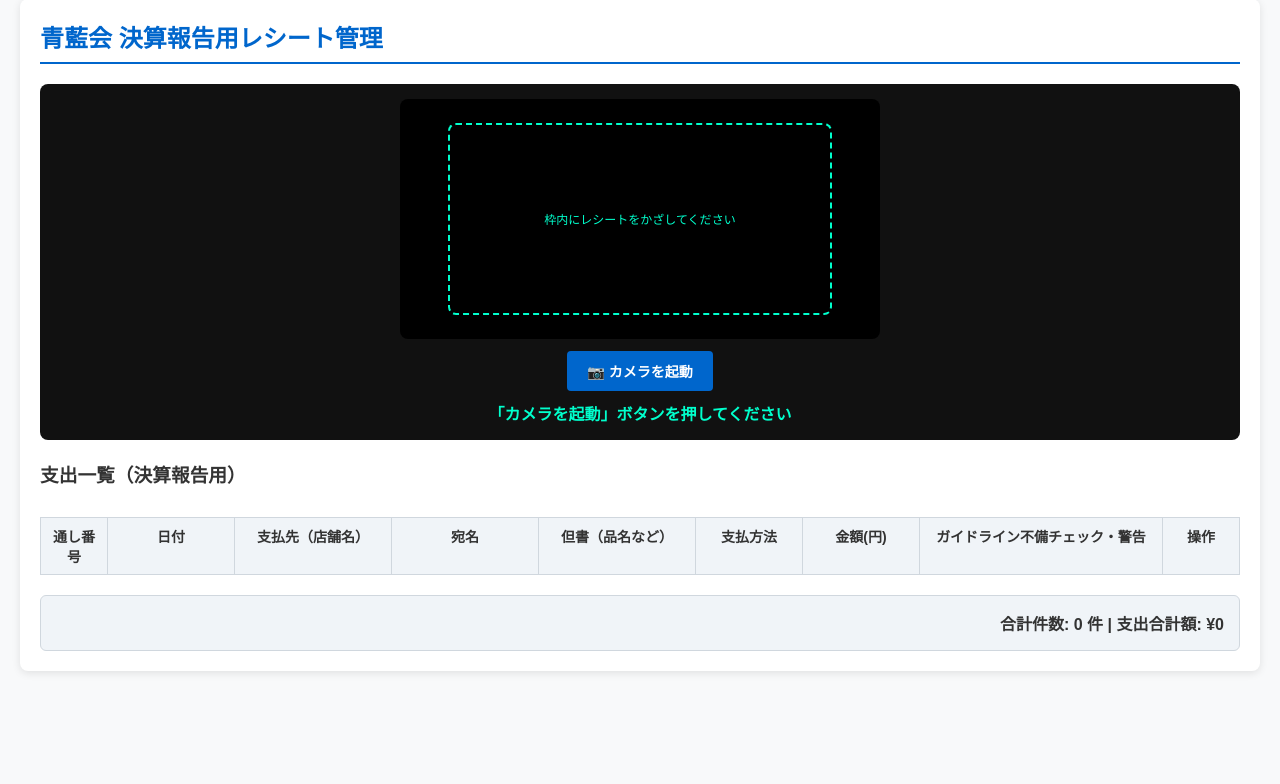
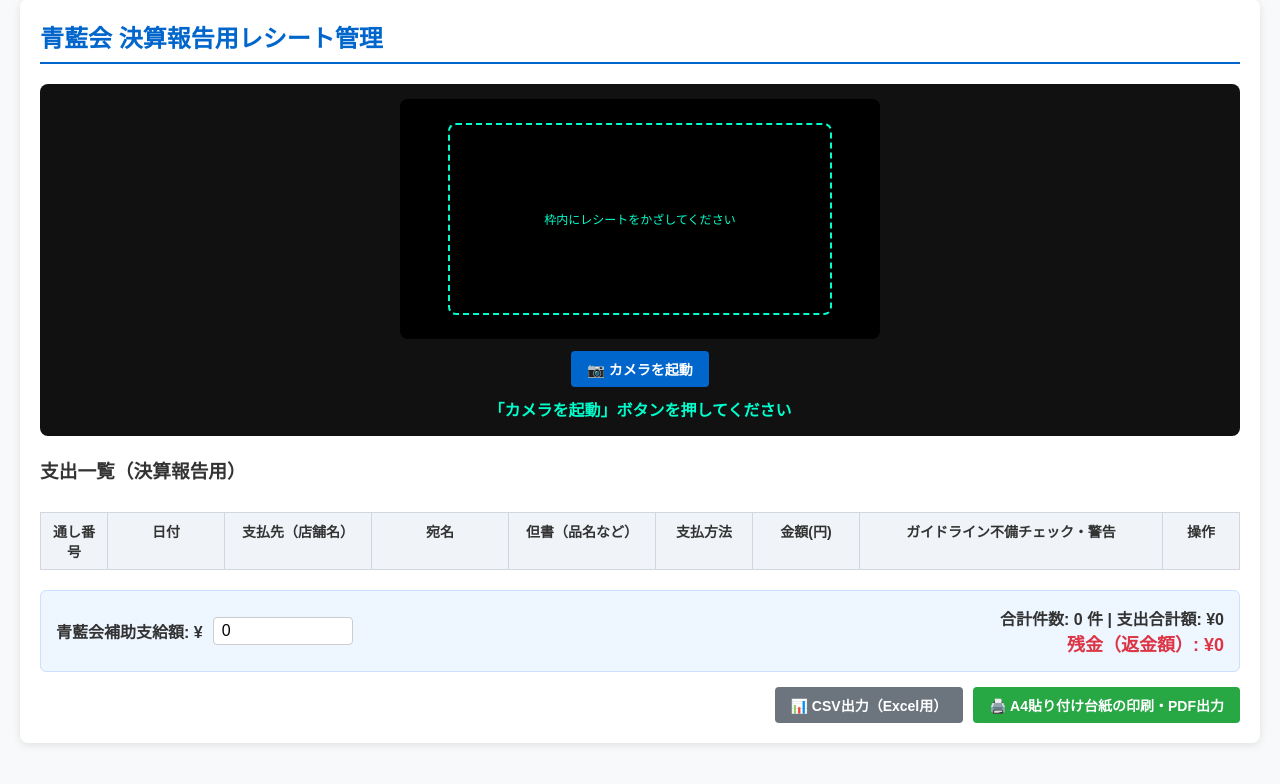
Before and after one commit to nosuke0504/expense-app, a Flask app: page / in a window 1280 px wide. Shown: the part 16-800 px from the top of the page. Run offline with Flask 3, Linux system fonts and the light colour scheme; lists and menus that the app fills with data are empty.

Commit message:
決算計算機能、CSV/A4印刷出力機能、およびAI不備チェックの強化を追加

```diff
--- a/app.py
+++ b/app.py
@@ -43,10 +43,14 @@ def upload():
             "- proviso: 但書（例: 「○○購入代」、「品代」など）\n"
             "- total_amount: 合計金額（数値のみ）\n"
             "- payment_method: 支払方法（「現金」、「クレジットカード」、「不明」など）\n"
+            "- doc_type: 書類種別（「領収書」、「請求書」、「納品書」、「注文書」、「受領書」など）\n"
             "- warnings: ガイドラインに基づく不備警告メッセージの配列。以下のルールを評価してください：\n"
-            "  1. 宛名が「東邦大学〇〇部」形式でない場合（なし、または個人名）: '宛名が大学・団体名ではありません（個人名の場合は部員名簿等の添付が必要です）。'\n"
+            "  1. 宛名が「東邦大学〇〇部」形式でない場合: '宛名が大学・団体名ではありません（個人名・立替の場合は部員名簿等の添付が必要です）。'\n"
             "  2. 但書が「品代」や「備品代」など具体的でない場合: '但書が曖昧です（具体的な購入品がわかる明細レシート等を添付してください）。'\n"
-            "  3. 金額が50,000円以上の場合: '5万円以上の支出です（収入印紙・割印の貼付、またはクレジットカード利用の明記が必要です）。'\n"
+            "  3. 金額が50,000円以上の場合: '5万円以上の支出です（収入印紙・割印の貼付、および使途・数量等の説明資料が必要です）。'\n"
+            "  4. doc_typeが「領収書」「領収証」「領収証書」以外（請求書、納品書、注文書、受領書など）の場合: '「領収証」以外の書類は不可です（支払事実が確認できる代用資料または領収証が必要です）。'\n"
+            "  5. 日付が該当年度（4月1日〜3月31日）の範囲外の場合: '補助費の対象年度（4/1〜3/31）外の支出の可能性があります。'\n"
+            "  6. 大会エントリー費・分担金・参加費などの場合: '大会の概要（費用・主催者・支払先が判る資料）の添付が必要です。'\n"
         )
 
         config = types.GenerateContentConfig(
--- a/templates/index.html
+++ b/templates/index.html
@@ -14,7 +14,7 @@
         .video-wrapper { position: relative; width: 100%; max-width: 480px; margin: 0 auto; overflow: hidden; border-radius: 8px; background: #000; }
         video { width: 100%; height: auto; display: block; }
 
-        /* レシート合わせ枠（ガイドライン） */
+        /* レシート合わせ枠 */
         .guide-box {
             position: absolute; top: 10%; left: 10%; width: 80%; height: 80%;
             border: 2px dashed #00ffcc; border-radius: 8px; box-sizing: border-box;
@@ -23,21 +23,44 @@
         .guide-text { color: #00ffcc; background: rgba(0,0,0,0.6); padding: 4px 8px; border-radius: 4px; font-size: 12px; }
 
         .controls { margin-top: 12px; }
-        button { background-color: #0066cc; color: white; border: none; padding: 10px 20px; border-radius: 4px; cursor: pointer; font-size: 14px; font-weight: bold; }
+        button { background-color: #0066cc; color: white; border: none; padding: 8px 16px; border-radius: 4px; cursor: pointer; font-size: 14px; font-weight: bold; }
         button:disabled { background-color: #777; cursor: not-allowed; }
+        button.btn-success { background-color: #28a745; }
+        button.btn-success:hover { background-color: #218838; }
         button.btn-danger { background-color: #dc3545; }
+        button.btn-secondary { background-color: #6c757d; }
 
         #status { margin-top: 10px; font-weight: bold; color: #00ffcc; min-height: 24px; }
 
-        /* テーブル表示 */
-        .table-responsive { overflow-x: auto; margin-top: 20px; }
+        /* テーブル＆決算枠 */
+        .table-responsive { overflow-x: auto; margin-top: 15px; }
         table { width: 100%; border-collapse: collapse; margin-top: 10px; font-size: 14px; }
         th, td { border: 1px solid #d0d7de; padding: 8px; text-align: left; vertical-align: top; }
         th { background-color: #f0f4f8; font-weight: bold; text-align: center; }
         .num-col { text-align: center; width: 50px; font-weight: bold; }
         input[type="text"], input[type="number"] { width: 100%; box-sizing: border-box; padding: 6px; border: 1px solid #ccc; border-radius: 4px; font-size: 13px; }
         .warning-tag { display: block; background-color: #fff3cd; color: #856404; border: 1px solid #ffeeba; padding: 4px 6px; border-radius: 4px; margin-bottom: 4px; font-size: 12px; }
-        .summary-box { margin-top: 20px; padding: 15px; background: #f0f4f8; border-radius: 6px; font-size: 16px; font-weight: bold; text-align: right; border: 1px solid #d0d7de; }
+
+        /* 決算報告まとめ計算ボックス */
+        .summary-box { margin-top: 20px; padding: 15px; background: #eef6ff; border-radius: 6px; border: 1px solid #cce0ff; display: flex; flex-wrap: wrap; justify-content: space-between; align-items: center; gap: 15px; }
+        .summary-inputs { display: flex; align-items: center; gap: 10px; font-weight: bold; }
+        .summary-inputs input { width: 140px; font-size: 16px; padding: 4px 8px; }
+        .summary-results { font-size: 16px; font-weight: bold; text-align: right; }
+        .refund-text { color: #dc3545; font-size: 18px; }
+
+        .action-bar { margin-top: 15px; display: flex; gap: 10px; justify-content: flex-end; }
+
+        /* A4印刷用レイアウト設定 */
+        @media print {
+            body * { visibility: hidden; }
+            #printArea, #printArea * { visibility: visible; }
+            #printArea { position: absolute; left: 0; top: 0; width: 100%; }
+            .a4-sheet { page-break-after: always; width: 210mm; height: 280mm; padding: 15mm; box-sizing: border-box; border: 2px solid #333; margin-bottom: 20px; }
+            .a4-header { font-size: 20px; font-weight: bold; border-bottom: 2px solid #000; padding-bottom: 5px; margin-bottom: 15px; display: flex; justify-content: space-between; }
+            .a4-body { text-align: center; margin-top: 20px; }
+            .a4-img { max-width: 100%; max-height: 180mm; border: 1px solid #999; }
+            .a4-details { margin-top: 15px; text-align: left; font-size: 14px; line-height: 1.6; }
+        }
     </style>
 </head>
 <body>
@@ -54,12 +77,11 @@
 
             <div class="controls">
                 <button id="startCamBtn">📷 カメラを起動</button>
-                <button id="manualScanBtn" style="display:none; background-color: #28a745;">⚡ 今すぐ解析（手動）</button>
+                <button id="manualScanBtn" style="display:none;" class="btn-success">⚡ 今すぐ解析（手動）</button>
             </div>
             <div id="status">「カメラを起動」ボタンを押してください</div>
         </div>
 
-        <!-- 内部キャプチャ用Canvas（非表示） -->
         <canvas id="canvas" style="display:none;"></canvas>
 
         <div id="listSection">
@@ -69,12 +91,12 @@
                     <thead>
                         <tr>
                             <th style="width: 50px;">通し番号</th>
-                            <th style="width: 110px;">日付</th>
-                            <th style="width: 140px;">支払先（店舗名）</th>
-                            <th style="width: 130px;">宛名</th>
-                            <th style="width: 140px;">但書（品名など）</th>
-                            <th style="width: 90px;">支払方法</th>
-                            <th style="width: 100px;">金額(円)</th>
+                            <th style="width: 100px;">日付</th>
+                            <th style="width: 130px;">支払先（店舗名）</th>
+                            <th style="width: 120px;">宛名</th>
+                            <th style="width: 130px;">但書（品名など）</th>
+                            <th style="width: 80px;">支払方法</th>
+                            <th style="width: 90px;">金額(円)</th>
                             <th>ガイドライン不備チェック・警告</th>
                             <th style="width: 60px;">操作</th>
                         </tr>
@@ -85,11 +107,29 @@
                 </table>
             </div>
 
+            <!-- 補助額と残金の自動計算枠 -->
             <div class="summary-box">
-                合計件数: <span id="totalCount">0</span> 件 | 支出合計額: ¥<span id="totalSum">0</span>
+                <div class="summary-inputs">
+                    <label for="subsidyAmount">青藍会補助支給額: ¥</label>
+                    <input type="number" id="subsidyAmount" value="0" min="0" onchange="updateSummary()" oninput="updateSummary()">
+                </div>
+                <div class="summary-results">
+                    合計件数: <span id="totalCount">0</span> 件 |
+                    支出合計額: ¥<span id="totalSum">0</span><br>
+                    <span class="refund-text">残金（返金額）: ¥<span id="remainingAmount">0</span></span>
+                </div>
+            </div>
+
+            <!-- ファイル出力・印刷ボタン -->
+            <div class="action-bar">
+                <button onclick="exportCSV()" class="btn-secondary">📊 CSV出力（Excel用）</button>
+                <button onclick="printA4Sheets()" class="btn-success">🖨️ A4貼り付け台紙の印刷・PDF出力</button>
             </div>
         </div>
     </div>
+
+    <!-- 印刷専用領域 -->
+    <div id="printArea" style="display:none;"></div>
 
     <script>
         const video = document.getElementById('video');
@@ -109,9 +149,8 @@
         startCamBtn.addEventListener('click', async () => {
             try {
                 stream = await navigator.mediaDevices.getUserMedia({
-                    video: { facingMode: { exact: "environment" } } // 背面カメラを優先
+                    video: { facingMode: { exact: "environment" } }
                 }).catch(() => {
-                    // 背面カメラが特定できない場合は通常のカメラで起動
                     return navigator.mediaDevices.getUserMedia({ video: true });
                 });
 
@@ -120,7 +159,6 @@
                 manualScanBtn.style.display = 'inline-block';
                 status.innerText = "🔍 レシートをカメラに固定してください（自動検出中...）";
 
-                // 自動静止検知ループの開始（300msごと）
                 scanInterval = setInterval(checkFrameStability, 300);
 
             } catch (err) {
@@ -129,19 +167,15 @@
             }
         });
 
-        // 手動キャプチャボタン
         manualScanBtn.addEventListener('click', () => {
-            if (!isAnalyzing) {
-                captureAndUpload();
-            }
+            if (!isAnalyzing) captureAndUpload();
         });
 
-        // 映像のブレ（静止状態）をチェックして自動解析をトリガー
+        // 映像ブレの自動判定
         function checkFrameStability() {
             if (isAnalyzing || !video.videoWidth) return;
 
             const ctx = canvas.getContext('2d');
-            // 軽量化のために極小サイズで差分判定
             canvas.width = 100;
             canvas.height = 100;
             ctx.drawImage(video, 0, 0, 100, 100);
@@ -150,17 +184,14 @@
 
             if (lastFrameData) {
                 let diff = 0;
-                // ピクセル差分の簡易計算
                 for (let i = 0; i < currentFrame.length; i += 16) {
                     diff += Math.abs(currentFrame[i] - lastFrameData[i]);
                 }
 
-                // 動きが小さい（静止している）場合
                 if (diff < 1500) {
                     stableCount++;
                     status.innerText = `🎯 固定を検知中... (${stableCount}/3)`;
 
-                    // 3回連続（約0.9秒間）静止したら自動撮影！
                     if (stableCount >= 3) {
                         stableCount = 0;
                         captureAndUpload();
@@ -173,21 +204,20 @@
             lastFrameData = currentFrame;
         }
 
-        // キャプチャ＆サーバー送信
+        // キャプチャ＆アップロード
         async function captureAndUpload() {
             isAnalyzing = true;
             status.innerText = "⚡ 解析中... (動かさないでください)";
 
-            // 高精細用にCanvasサイズを設定
-            const width = 500;
+            const width = 600;
             const height = Math.round((video.videoHeight * width) / video.videoWidth);
             canvas.width = width;
             canvas.height = height;
 
             const ctx = canvas.getContext('2d');
             ctx.drawImage(video, 0, 0, width, height);
+            const imageDataUrl = canvas.toDataURL('image/jpeg', 0.8);
 
-            // JPEG Blob化 (画質0.5)
             canvas.toBlob(async (blob) => {
                 const formData = new FormData();
                 formData.append('file', blob, 'receipt.jpg');
@@ -201,10 +231,10 @@
 
                     if (data.result) {
                         const parsed = JSON.parse(data.result);
+                        parsed.imageData = imageDataUrl; // 印刷用画像を保持
                         addReceiptToList(parsed);
                         status.innerText = "✅ 追加しました！次のレシートをかざせます";
 
-                        // 効果音代わりの視覚フィードバック（画面を一瞬白くする）
                         document.querySelector('.video-wrapper').style.opacity = '0.3';
                         setTimeout(() => document.querySelector('.video-wrapper').style.opacity = '1', 200);
 
@@ -215,7 +245,6 @@
                     status.innerText = "❌ 通信エラーが発生しました";
                     console.error(err);
                 } finally {
-                    // クールダウン（2.5秒間は次の自動解析を行わない）
                     setTimeout(() => {
                         isAnalyzing = false;
                         stableCount = 0;
@@ -223,10 +252,9 @@
                         status.innerText = "🔍 レシートをカメラに固定してください（自動検出中...）";
                     }, 2500);
                 }
-            }, 'image/jpeg', 0.5);
+            }, 'image/jpeg', 0.6);
         }
 
-        // --- テーブル追加・管理用ロジック ---
         function addReceiptToList(parsedItem) {
             receiptData.push({
                 date: parsedItem.date || '',
@@ -235,6 +263,8 @@
                 proviso: parsedItem.proviso || '',
                 payment_method: parsedItem.payment_method || '',
                 total_amount: parsedItem.total_amount || 0,
+                doc_type: parsedItem.doc_type || '領収書',
+                imageData: parsedItem.imageData || '',
                 warnings: parsedItem.warnings || []
             });
             renderTable();
@@ -243,15 +273,12 @@
         function renderTable() {
             const tbody = document.getElementById('receiptList');
             tbody.innerHTML = '';
-            let sum = 0;
 
             receiptData.forEach((item, index) => {
-                sum += Number(item.total_amount) || 0;
                 const tr = document.createElement('tr');
 
-                // 各セル生成
                 tr.appendChild(createTd(index + 1, 'num-col'));
-                tr.appendChild(createInputTd(item.date, (v) => item.date = v));
+                tr.appendChild(createInputTd(item.date, (v) => { item.date = v; recheckWarnings(index); }));
                 tr.appendChild(createInputTd(item.store_name, (v) => item.store_name = v));
                 tr.appendChild(createInputTd(item.addressee, (v) => { item.addressee = v; recheckWarnings(index); }));
                 tr.appendChild(createInputTd(item.proviso, (v) => { item.proviso = v; recheckWarnings(index); }));
@@ -262,13 +289,11 @@
                     updateSummary();
                 }, 'number'));
 
-                // 警告セル
                 const tdWarn = document.createElement('td');
                 tdWarn.id = `warn-${index}`;
                 renderWarningsTd(tdWarn, item.warnings);
                 tr.appendChild(tdWarn);
 
-                // 削除ボタン
                 const tdAction = document.createElement('td');
                 tdAction.style.textAlign = 'center';
                 const delBtn = document.createElement('button');
@@ -284,8 +309,7 @@
                 tbody.appendChild(tr);
             });
 
-            document.getElementById('totalCount').innerText = receiptData.length;
-            document.getElementById('totalSum').innerText = sum.toLocaleString();
+            updateSummary();
         }
 
         function createTd(text, className = '') {
@@ -319,18 +343,25 @@
             }
         }
 
+        // フロントエンドでの不備リアルタイムチェック強化
         function recheckWarnings(index) {
             const item = receiptData[index];
             const warnings = [];
 
             if (!item.addressee || !item.addressee.includes('東邦大学')) {
-                warnings.push('宛名が大学・団体名ではありません（個人名の場合は部員名簿等の添付が必要です）。');
+                warnings.push('宛名が大学・団体名ではありません（個人名・立替の場合は部員名簿等の添付が必要です）。');
             }
             if (item.proviso.includes('品代') || item.proviso.includes('備品代')) {
                 warnings.push('但書が曖昧です（具体的な購入品がわかる明細レシート等を添付してください）。');
             }
             if (Number(item.total_amount) >= 50000) {
-                warnings.push('5万円以上の支出です（収入印紙・割印の貼付、またはクレジットカード利用の明記が必要です）。');
+                warnings.push('5万円以上の支出です（収入印紙・割印の貼付、および使途・数量等の説明資料が必要です）。');
+            }
+            if (item.doc_type && !['領収書', '領収証', '領収証書'].includes(item.doc_type)) {
+                warnings.push('「領収証」以外の書類は不可です（支払事実が確認できる書類が必要です）。');
+            }
+            if (item.proviso.includes('エントリー') || item.proviso.includes('分担金') || item.proviso.includes('参加費')) {
+                warnings.push('大会の概要（費用・主催者・支払先が判る資料）の添付が必要です。');
             }
 
             item.warnings = warnings;
@@ -340,12 +371,79 @@
             }
         }
 
+        // 補助金・残金の自動計算
         function updateSummary() {
             let sum = 0;
             receiptData.forEach(item => {
                 sum += Number(item.total_amount) || 0;
             });
+            const subsidy = Number(document.getElementById('subsidyAmount').value) || 0;
+            const remaining = subsidy - sum;
+
+            document.getElementById('totalCount').innerText = receiptData.length;
             document.getElementById('totalSum').innerText = sum.toLocaleString();
+            document.getElementById('remainingAmount').innerText = remaining.toLocaleString();
+        }
+
+        // CSV出力（Excel対応 UTF-8 BOM付き）
+        function exportCSV() {
+            if (receiptData.length === 0) {
+                alert("出力するデータがありません。");
+                return;
+            }
+
+            let csvContent = "\uFEFF通し番号,日付,支払先,宛名,但書,支払方法,金額(円),不備チェック警告\n";
+
+            receiptData.forEach((item, index) => {
+                const warnText = item.warnings.join(' / ').replace(/"/g, '""');
+                csvContent += `"${index + 1}","${item.date}","${item.store_name}","${item.addressee}","${item.proviso}","${item.payment_method}","${item.total_amount}","${warnText}"\n`;
+            });
+
+            const blob = new Blob([csvContent], { type: 'text/csv;charset=utf-8;' });
+            const url = URL.createObjectURL(blob);
+            const a = document.createElement('a');
+            a.href = url;
+            a.download = `青藍会決算報告_支出一覧_${new Date().toISOString().slice(0,10)}.csv`;
+            a.click();
+            URL.revokeObjectURL(url);
+        }
+
+        // A4貼り付け台紙の印刷機能
+        function printA4Sheets() {
+            if (receiptData.length === 0) {
+                alert("印刷するデータがありません。");
+                return;
+            }
+
+            const printArea = document.getElementById('printArea');
+            printArea.innerHTML = '';
+
+            receiptData.forEach((item, index) => {
+                const sheet = document.createElement('div');
+                sheet.className = 'a4-sheet';
+
+                sheet.innerHTML = `
+                    <div class="a4-header">
+                        <span>通し番号: ① ${index + 1}</span>
+                        <span>東邦大学青藍会 決算報告 証拠書類貼付台紙</span>
+                    </div>
+                    <div class="a4-body">
+                        ${item.imageData ? `<img src="${item.imageData}" class="a4-img">` : '<p>（画像なし）</p>'}
+                    </div>
+                    <div class="a4-details">
+                        <hr>
+                        <strong>【記載内容確認】</strong><br>
+                        日付: ${item.date} | 金額: ¥${Number(item.total_amount).toLocaleString()} | 支払先: ${item.store_name}<br>
+                        宛名: ${item.addressee} | 但書: ${item.proviso} | 支払方法: ${item.payment_method}<br>
+                        ${item.warnings.length > 0 ? `<span style="color:red;">⚠️ 注意事項: ${item.warnings.join(', ')}</span>` : ''}
+                    </div>
+                `;
+                printArea.appendChild(sheet);
+            });
+
+            printArea.style.display = 'block';
+            window.print();
+            printArea.style.display = 'none';
         }
     </script>
 </body>
```
